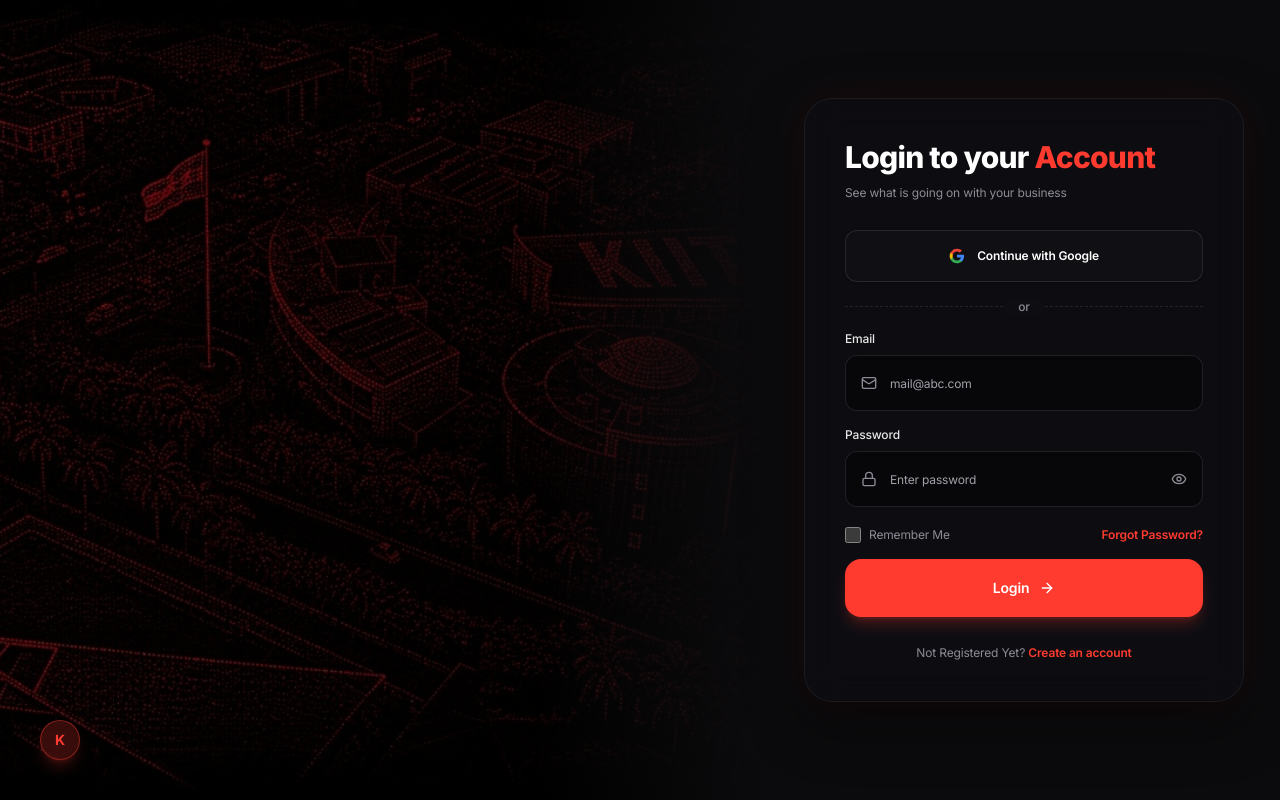
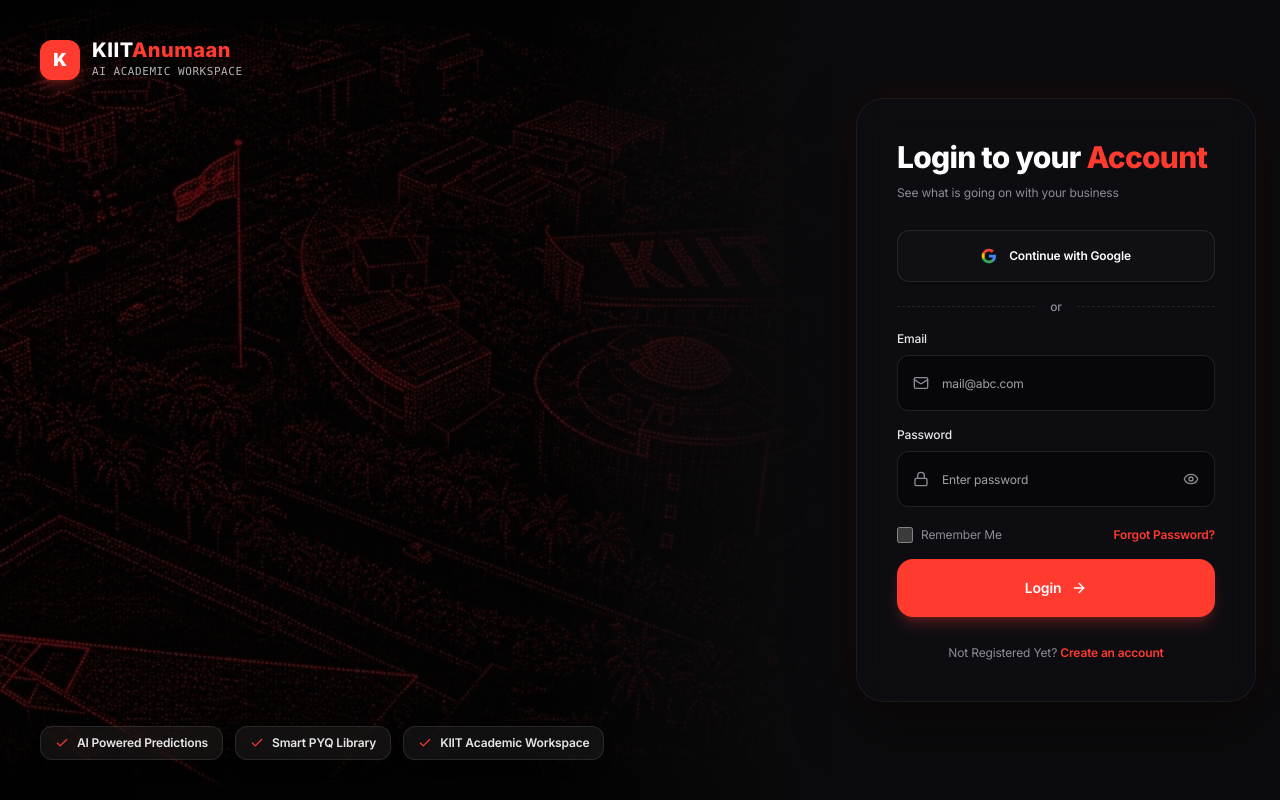
Before and after one commit to priyangshu24/KIITAnumaan, a Next.js app: page /login in a window 1280 px wide. Built offline with nearby package versions, Linux system fonts and the light colour scheme.

Commit message:
style: enhance login page layout with 65/35 ratio, branding header, and glass feature badges

```diff
--- a/app/login/page.tsx
+++ b/app/login/page.tsx
@@ -2,7 +2,7 @@
 
 import { useState } from 'react'
 import { useRouter } from 'next/navigation'
-import { Mail, Lock, Eye, EyeOff, User, ArrowRight } from 'lucide-react'
+import { Mail, Lock, Eye, EyeOff, User, ArrowRight, Check } from 'lucide-react'
 
 export default function AuthPage() {
   const router = useRouter()
@@ -25,40 +25,65 @@ export default function AuthPage() {
   return (
     <div className="min-h-screen w-full bg-[#050505] flex flex-col lg:flex-row overflow-x-hidden">
       {/* ----------------------------------------------------
-          LEFT SIDE: KIIT RED WIREFRAME BACKGROUND (60%)
+          LEFT SIDE: KIIT RED WIREFRAME HERO BACKGROUND (65%)
       ---------------------------------------------------- */}
-      <div className="hidden lg:block lg:w-[60%] md:w-[50%] relative min-h-screen overflow-hidden">
-        {/* Background Image */}
-        <div
-          className="absolute inset-0 bg-cover bg-center bg-no-repeat"
-          style={{ backgroundImage: "url('/kiit-campus-dotted.jpg')" }}
+      <div className="hidden lg:block lg:w-[65%] md:w-[55%] relative min-h-screen overflow-hidden">
+        {/* Background Image - Object Cover, Crisp & Clearly Visible */}
+        <img
+          src="/kiit-campus-dotted.jpg"
+          alt="KIIT Campus Illustration"
+          className="absolute inset-0 w-full h-full object-cover object-center opacity-85 transition-opacity duration-500"
         />
 
-        {/* Subtle Black Overlay */}
-        <div className="absolute inset-0 bg-black/35" />
+        {/* Subtle Black Overlay for Contrast */}
+        <div className="absolute inset-0 bg-black/25" />
 
-        {/* Smooth Gradient Fade into Right Panel */}
+        {/* Smooth Gradient Fade toward Right Panel */}
         <div
           className="absolute inset-0"
           style={{
             background:
-              'linear-gradient(90deg, rgba(0,0,0,0.15) 0%, rgba(0,0,0,0.35) 70%, #0b0b0d 100%)',
+              'linear-gradient(90deg, rgba(5,5,5,0.2) 0%, rgba(5,5,5,0.4) 65%, #0b0b0d 100%)',
           }}
         />
 
-        {/* Optional Logo Watermark on Left */}
-        <div className="absolute bottom-10 left-10 flex items-center gap-3">
-          <div className="w-10 h-10 rounded-full bg-[#ff3b30]/20 border border-[#ff3b30]/40 flex items-center justify-center font-bold text-[#ff3b30] text-sm backdrop-blur-md shadow-lg shadow-[#ff3b30]/20">
+        {/* Top-Left Branding Header */}
+        <div className="absolute top-10 left-10 z-20 flex items-center gap-3 animate-in fade-in duration-500">
+          <div className="w-10 h-10 rounded-xl bg-[#ff3b30] flex items-center justify-center font-black text-white text-lg shadow-lg shadow-[#ff3b30]/30 shrink-0">
             K
+          </div>
+          <div>
+            <h1 className="text-xl font-extrabold text-white tracking-wide leading-none">
+              KIIT<span className="text-[#ff3b30]">Anumaan</span>
+            </h1>
+            <p className="text-[11px] text-white/70 font-mono tracking-wider uppercase mt-1">
+              AI Academic Workspace
+            </p>
+          </div>
+        </div>
+
+        {/* Bottom-Left Subtle Glass Feature Badges */}
+        <div className="absolute bottom-10 left-10 z-20 flex flex-wrap items-center gap-3 animate-in fade-in slide-in-from-bottom-4 duration-500">
+          <div className="flex items-center gap-2 px-3.5 py-2 rounded-xl bg-white/[0.06] backdrop-blur-md border border-white/10 shadow-lg text-xs font-semibold text-white/90 hover:border-[#ff3b30]/40 transition-colors">
+            <Check className="w-3.5 h-3.5 text-[#ff3b30]" />
+            <span>AI Powered Predictions</span>
+          </div>
+          <div className="flex items-center gap-2 px-3.5 py-2 rounded-xl bg-white/[0.06] backdrop-blur-md border border-white/10 shadow-lg text-xs font-semibold text-white/90 hover:border-[#ff3b30]/40 transition-colors">
+            <Check className="w-3.5 h-3.5 text-[#ff3b30]" />
+            <span>Smart PYQ Library</span>
+          </div>
+          <div className="flex items-center gap-2 px-3.5 py-2 rounded-xl bg-white/[0.06] backdrop-blur-md border border-white/10 shadow-lg text-xs font-semibold text-white/90 hover:border-[#ff3b30]/40 transition-colors">
+            <Check className="w-3.5 h-3.5 text-[#ff3b30]" />
+            <span>KIIT Academic Workspace</span>
           </div>
         </div>
       </div>
 
       {/* ----------------------------------------------------
-          RIGHT SIDE: CENTERED LOGIN CARD PANEL (40%)
+          RIGHT SIDE: CENTERED LOGIN CARD PANEL (35%)
       ---------------------------------------------------- */}
-      <div className="w-full lg:w-[40%] md:w-[50%] min-h-screen flex items-center justify-center p-6 bg-[#0b0b0d] relative z-10">
-        <div className="w-full max-w-[440px] bg-[#0e0e12]/92 backdrop-blur-[16px] border border-white/[0.06] rounded-[28px] p-8 sm:p-10 shadow-[0_20px_60px_rgba(0,0,0,0.45),0_0_40px_rgba(255,59,48,0.08)] transition-all duration-300 animate-in fade-in slide-in-from-right-4">
+      <div className="w-full lg:w-[35%] md:w-[45%] min-h-screen flex items-center justify-center p-6 bg-[#0b0b0d] relative z-10">
+        <div className="w-full max-w-[440px] bg-[#0e0e12]/92 backdrop-blur-[16px] border border-white/[0.06] rounded-[28px] p-8 sm:p-10 shadow-[0_20px_60px_rgba(0,0,0,0.5),0_0_40px_rgba(255,59,48,0.08)] transition-all duration-300 animate-in fade-in slide-in-from-right-4">
           {/* ----------------------------------------------------
               LOGIN VIEW
           ---------------------------------------------------- */}
```
